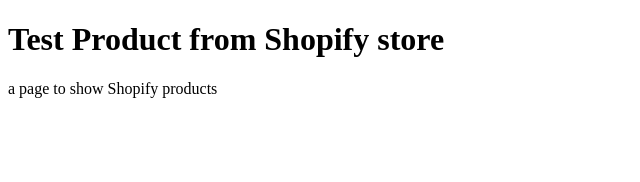
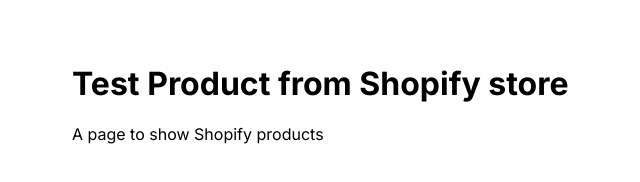
Before and after one commit to khorramk/shopify-test-products, a plain HTML site: page index.html in a window 1280 px wide. Shown: the whole page, without its empty margins (0-640 px from the left). Drawn offline with Linux system fonts and the light colour scheme.

Commit message:
Adding relvant font links from google.

```diff
--- a/index.html
+++ b/index.html
@@ -4,12 +4,18 @@
     <meta charset="UTF-8">
     <meta name="viewport" content="width=device-width, initial-scale=1.0">
     <title>Shopify test products page</title>
+    <link rel="preconnect" href="https://fonts.googleapis.com">
+    <link rel="preconnect" href="https://fonts.gstatic.com" crossorigin>
+    <link href="https://fonts.googleapis.com/css2?family=Inter&display=swap" rel="stylesheet">
+    <link href="https://fonts.googleapis.com/css2?family=Space+Grotesk&display=swap" rel="stylesheet">
+    <link href="https://fonts.googleapis.com/css2?family=Inter:wght@700&display=swap" rel="stylesheet">
+    <link rel="stylesheet" href="./index.css">
 </head>
 <body>
     <main id="main">
-        <header>
-            <h1>Test Product from Shopify store</h1>
-            <p>a page to show Shopify products</p>
+        <header class="intro">
+            <h1 class="">Test Product from Shopify store</h1>
+            <p>A page to show Shopify products</p>
         </header>
     </main>
 
```
